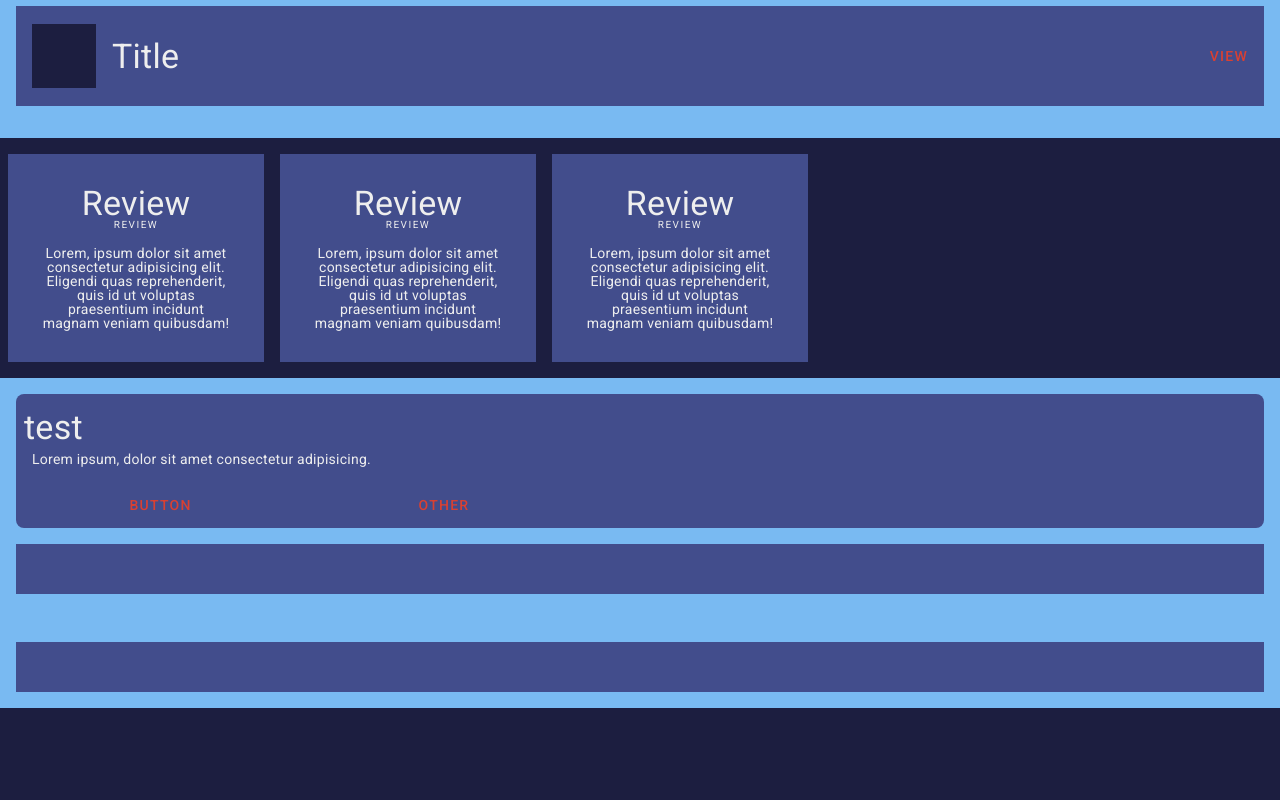
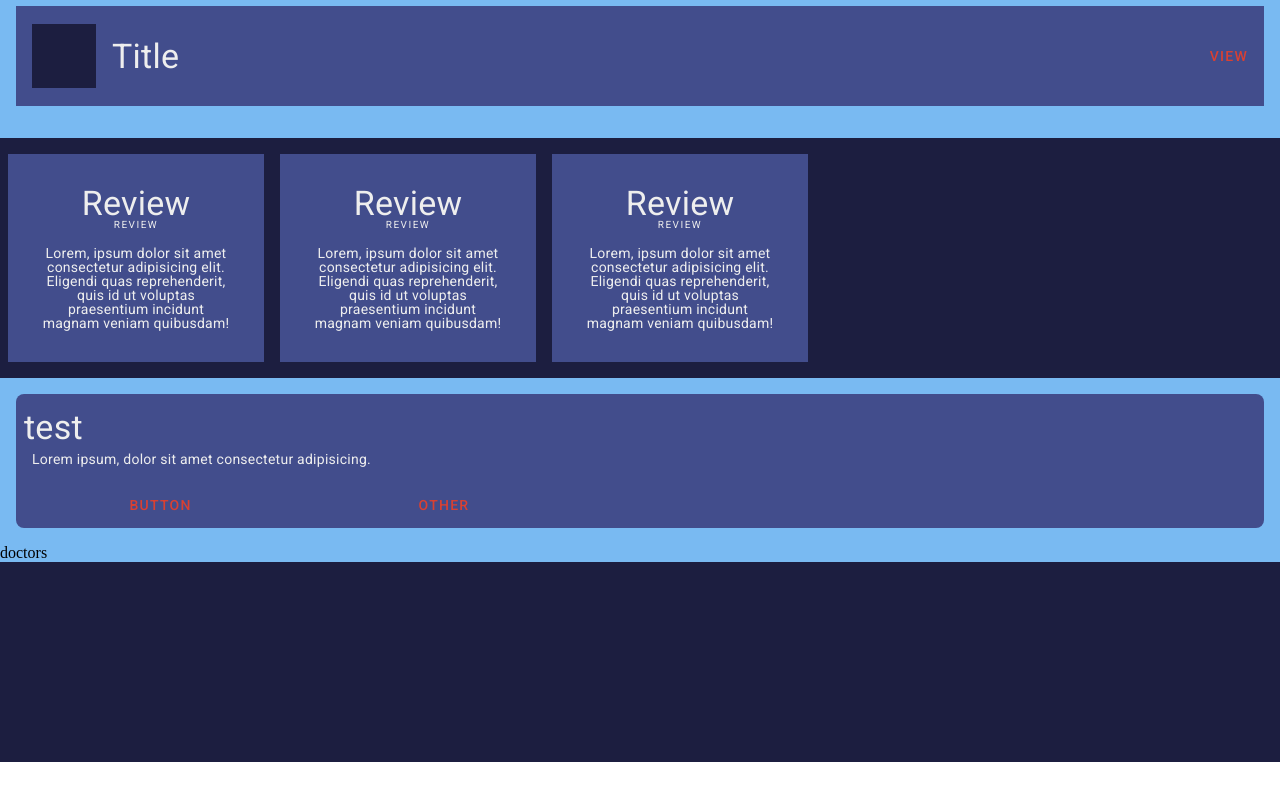
Before and after one commit to BenLirio/healthy-smile-mobile-wire, a React (Create React App) app: page / in a window 1280 px wide. Shown: the part 478-1278 px from the top of the page. After the commit the page ends 1240 px from the top, so only its background shows below. Built offline with nearby package versions, Linux system fonts and the light colour scheme.

Commit message:
Create Doctor Files

```diff
--- /dev/null
+++ b/src/components/Doctors/Doctors.js
@@ -0,0 +1,9 @@
+import React from 'react'
+import classes from './Doctors.module.scss'
+export default function Doctors() {
+  return (
+    <div className={classes.Doctors}>
+      <div>doctors</div>
+    </div>
+  )
+}
--- /dev/null
+++ b/src/components/Doctors/Doctors.module.scss
@@ -0,0 +1,2 @@
+.Doctors {
+}
--- a/src/containers/Body/Body.js
+++ b/src/containers/Body/Body.js
@@ -7,6 +7,7 @@ import Cta from '../../components/Cta/Cta'
 import Feature from '../../components/Feature/Feature'
 import ReviewHolder from '../../components/ReviewHolder/ReviewHolder'
 import Review from '../../components/Review/Review'
+import Doctors from '../../components/Doctors/Doctors'
 
 export default function Body() {
   return (
@@ -23,9 +24,7 @@ export default function Body() {
           <Review />
         </ReviewHolder>
         <Cta></Cta>
-        <Card />
-        <Section></Section>
-        <Card />
+        <Doctors />
       </Post>
     </div>
   )
```
